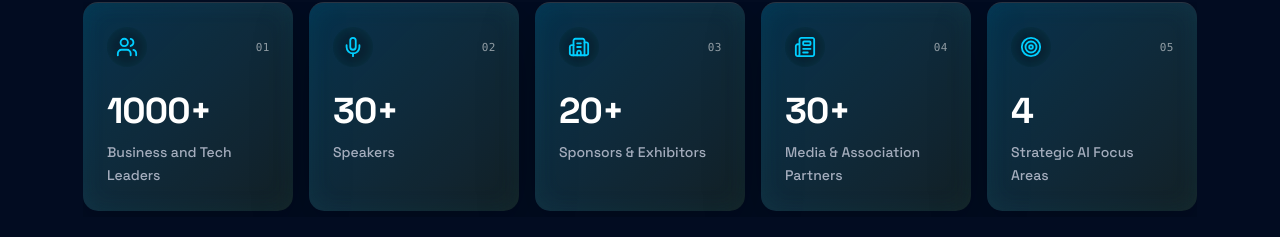
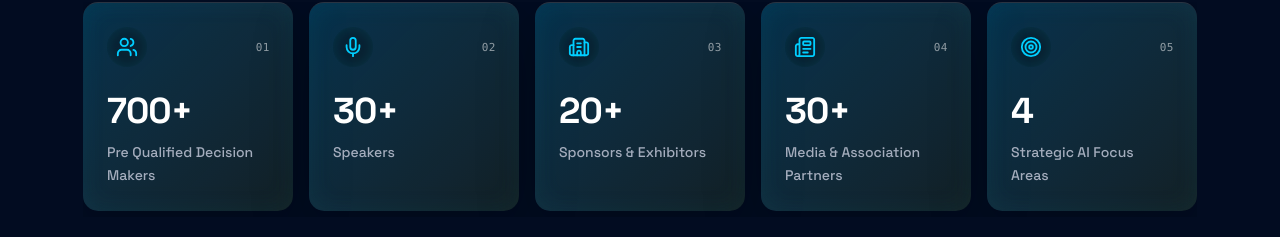
Before and after one commit to Bclohith/worldaishow-malaysia2026, a Next.js app: page /malaysia/ in a window 1280 px wide. Shown: the part 939-1176 px from the top of the page. Built offline with nearby package versions, Linux system fonts and the light colour scheme; no server answers.

Commit message:
content: update attendee statistics count to 700+ Pre Qualified Decision Makers

```diff
--- a/src/app/components/sections/StatsSection.tsx
+++ b/src/app/components/sections/StatsSection.tsx
@@ -59,9 +59,9 @@ function Counter({ end, suffix = "", duration = 1500 }: CounterProps) {
 const statsData = [
   {
     icon: "/malaysia/icons/stats/1.svg",
-    number: 1000,
+    number: 700,
     suffix: "+",
-    label: "Business and Tech Leaders",
+    label: "Pre Qualified Decision Makers",
     index: "01",
   },
   {
--- a/src/app/networking/page.tsx
+++ b/src/app/networking/page.tsx
@@ -146,7 +146,7 @@ export default function NetworkingPage() {
           <div className="grid grid-cols-3 gap-8 max-md:grid-cols-2 max-sm:grid-cols-1 text-center divide-x divide-white/10">
             <div className="flex flex-col">
               <span className="text-[44px] font-[900] text-[#C0F43C] tracking-tight">
-                <Counter end={1000} suffix="+" />
+                <Counter end={700} suffix="+" />
               </span>
               <span className="text-[12.5px] text-white/50 uppercase tracking-widest font-mono font-bold mt-1.5">Senior Attendees</span>
             </div>
@@ -232,7 +232,7 @@ export default function NetworkingPage() {
                 In the Room
               </span>
               <h2 className="font-[850] text-white leading-[1.1] tracking-[-2px] text-[clamp(36px,4.5vw,52px)] m-0 mb-8">
-                1000+ Leaders.<br />
+                700+ Decision Makers.<br />
                 <span className="text-transparent bg-clip-text bg-gradient-to-r from-[#00ceff] to-[#C0F43C]">One Room.</span>
               </h2>
 
```
